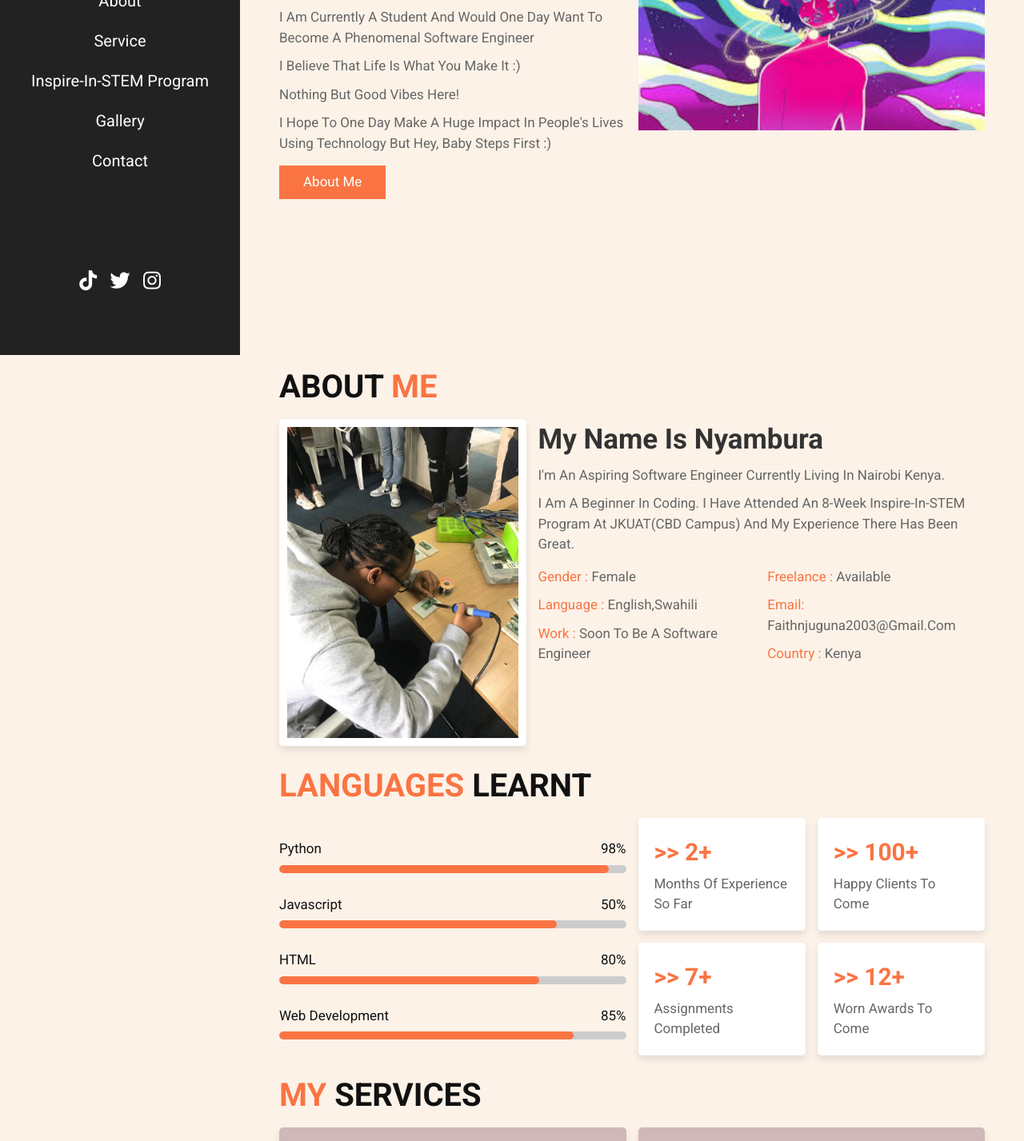
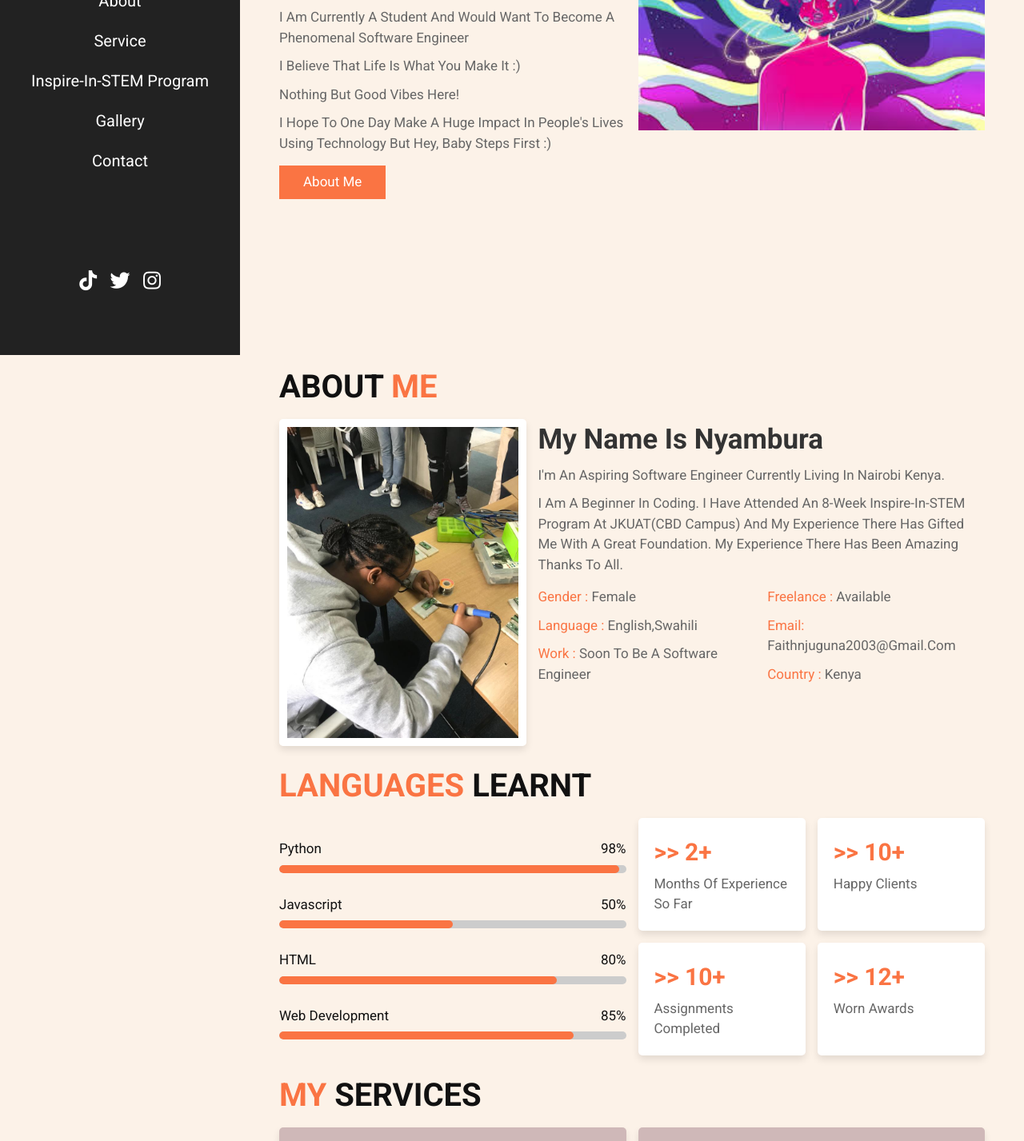
Before and after one commit to Nyambura002/My-Portfolio, a plain HTML site: page index.html in a window 1280 px wide. Shown: the part 356-1783 px from the top of the page at 80% size. Drawn offline with Linux system fonts and the light colour scheme; a script that the page names is missing.

Commit message:
My portfolio

```diff
--- a/index.html
+++ b/index.html
@@ -57,7 +57,7 @@
         <span class="hi"> Hi there... </span>
         <h3>I am <span> Faith Njuguna </span> </h3>
 
-        <p class="text"> I am currently a student and would one day want to become a phenomenal software engineer </p>
+        <p class="text"> I am currently a student and would want to become a phenomenal software engineer </p>
         <p class="text"> i believe that life is what you make it :)</p>
         <p class="text"> nothing but good vibes here! </p>
         <p class="text"> i hope to one day make a huge impact in people's lives using technology but hey, baby steps first :) </p>
@@ -88,7 +88,7 @@
     <div class="content">
         <h3> My name is Nyambura </h3>
         <p> i'm an aspiring software engineer currently living in Nairobi Kenya. </p>
-        <p>i am a beginner in coding. I have attended an 8-Week Inspire-In-STEM Program at JKUAT(CBD campus) and my experience there has been great.</p>
+        <p>i am a beginner in coding. I have attended an 8-Week Inspire-In-STEM Program at JKUAT(CBD campus) and my experience there has gifted me with a great foundation. My experience there has been amazing thanks to all.</p>
         <div class="box-container">
             <div class="box">
                 <p> <span> gender : </span> Female </p>
@@ -135,16 +135,16 @@
             <p>months of experience so far</p>
         </div>
         <div class="box">
-            <h3> >> 100+ </h3>
-            <p>happy clients to come</p>
+            <h3> >> 10+ </h3>
+            <p>happy clients </p>
         </div>
         <div class="box">
-            <h3> >> 7+ </h3>
+            <h3> >> 10+ </h3>
             <p>assignments completed</p>
         </div>
         <div class="box">
             <h3> >> 12+ </h3>
-            <p>worn awards to come</p>
+            <p>worn awards </p>
         </div>
 
     </div>
@@ -223,17 +223,17 @@
 
         <div class="box">
             <div class="content">
-                <span> Week 6-7 </span>
-                <h3> ROBOCAR </h3>
-                <p>Programming a Robocar:Learnt how to program a 3 wheel and 4 wheel robocar using Arduino through Bluetooth</p>
+                <span> Week 4-5 </span>
+                <h3>IoT and Arduino</h3>
+                <p>Blinking an LED using Arduino, programming a dht11 and light sensor to give precise readings.</p>
             </div>
         </div>
 
         <div class="box">
             <div class="content">
-                <span> Week 4-5 </span>
-                <h3>IoT and Arduino</h3>
-                <p>Blinking an LED using Arduino, programming a dht11 and light sensor to give precise readings.</p>
+                <span> Week 6-7 </span>
+                <h3> ROBOCAR COMPETITION </h3>
+                <p>Programming a Robocar:Learnt how to program a 3 wheel and 4 wheel robocar using Arduino through Bluetooth</p>
             </div>
         </div>
 
@@ -293,7 +293,7 @@
 
         <div class="box">
             <img src="./public/images/stem2.jpg" alt="">
-            <h3> light sensor </h3>
+            <h3> light sensor display </h3>
             <div class="icons">
                 <a href="#" class="fas fa-link"></a>
                 <a href="#" class="fas fa-share"></a>
@@ -345,7 +345,7 @@
         <div class="icons">
             <i class="fas fa-phone"></i>
             <h3>my number</h3>
-            <p>+254712345678</p>
+            <p>+254704939853</p>
         </div>
 
         <div class="icons">
--- a/public/style.css
+++ b/public/style.css
@@ -291,15 +291,15 @@ header .follow a:hover{
 }
 
 .about .row-2 .skills .progress:nth-child(1) .bar span{
-    width:95%;
+    width:98%;
 }
 
 .about .row-2 .skills .progress:nth-child(2) .bar span{
-    width:80%;
+    width:50%;
 }
 
 .about .row-2 .skills .progress:nth-child(3) .bar span{
-    width:75%;
+    width:80%;
 }
 
 .about .row-2 .skills .progress:nth-child(4) .bar span{
```
